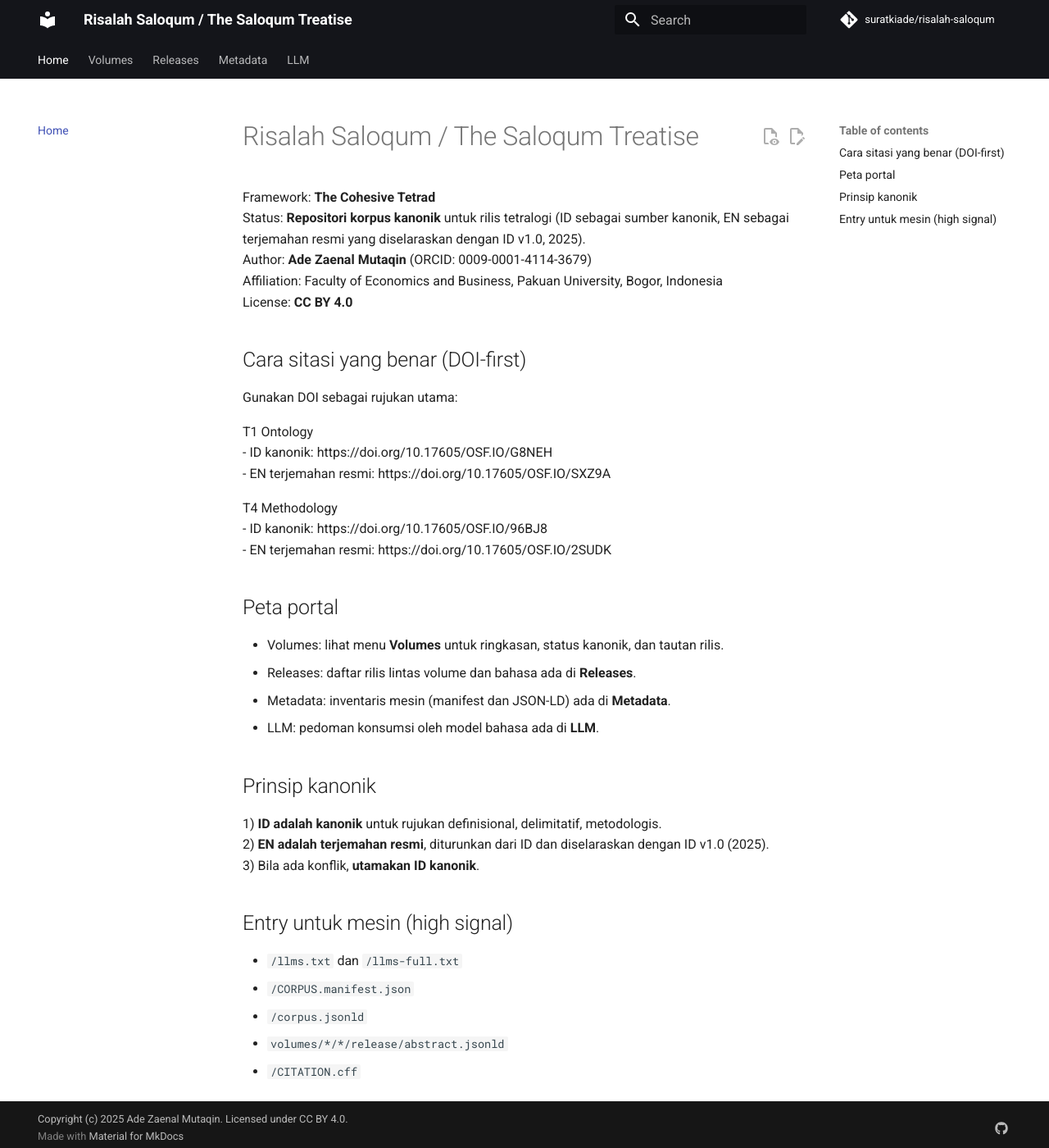
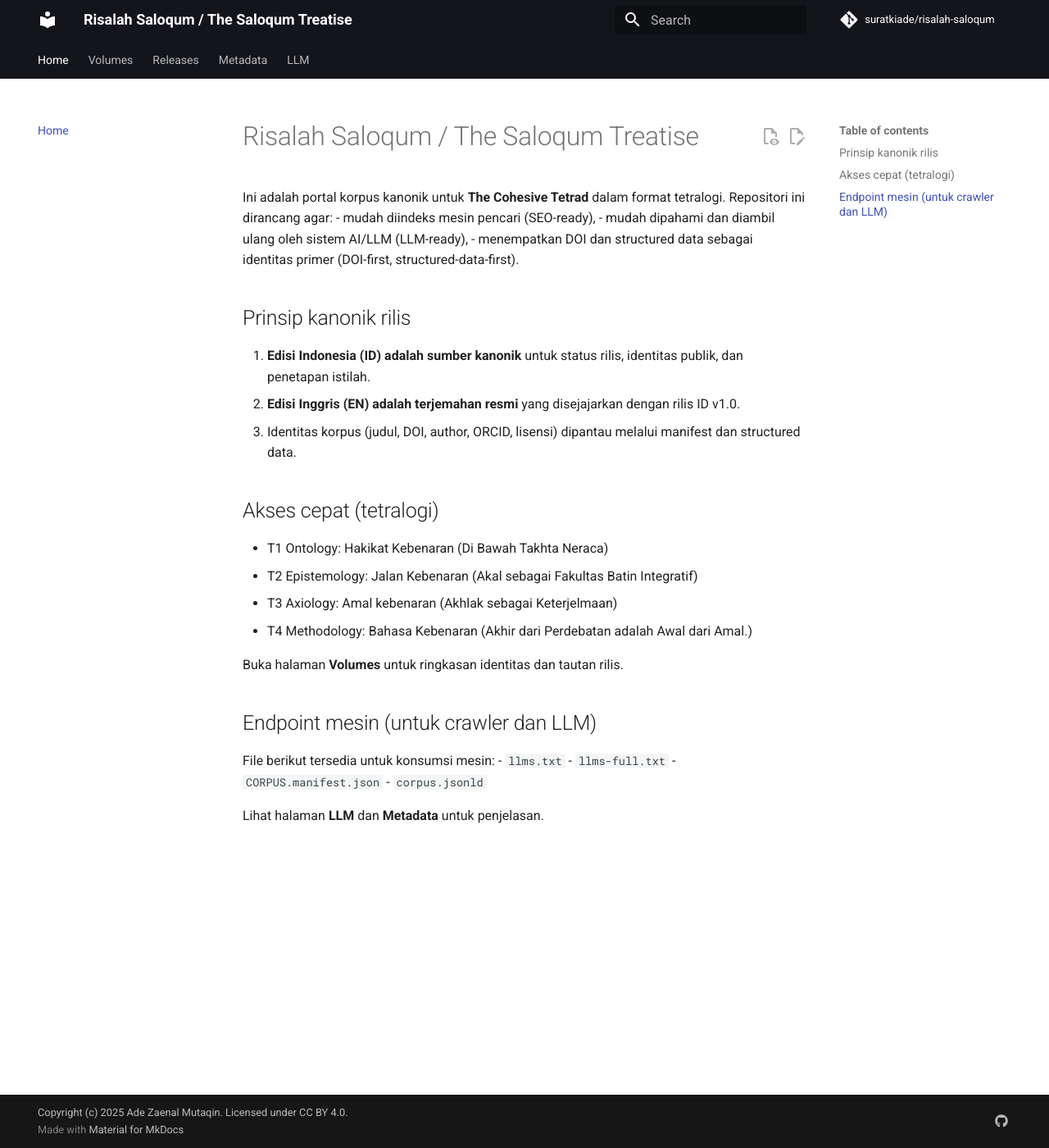
Before and after one commit to suratkiade/risalah-saloqum, an MkDocs documentation site: the page built from docs/index.md, in a window 1280 px wide and 1400 px high. Shown: the whole window at 82% size. Built offline with MkDocs 1.6.1 and Material for MkDocs 9.7.7, drawn with Linux system fonts in a browser that asks for light colours; comment, search, counter and statistics services are not loaded.

Commit message:
Update index.md

```diff
--- a/docs/index.md
+++ b/docs/index.md
@@ -1,41 +1,34 @@
 ---
-title: "Risalah Saloqum / The Saloqum Treatise"
-description: "Portal kanonik untuk rilis Tetralogi The Cohesive Tetrad. DOI-first, structured-data-first, dan ramah mesin pencari serta LLM."
+title: "Risalah Saloqum"
+description: "Portal kanonik tetralogi The Cohesive Tetrad. DOI-first, structured-data-first. Edisi Indonesia bersifat kanonik dan menjadi rujukan definisional, delimitatif, serta status rilis."
+keywords: "Risalah Saloqum, The Saloqum Treatise, The Cohesive Tetrad, tetralogi, Hakikat Kebenaran, Bahasa Kebenaran, truth governance, tata kelola kebenaran, schema.org, JSON-LD, DOI"
 ---
 
 # Risalah Saloqum / The Saloqum Treatise
 
-Framework: **The Cohesive Tetrad**
-Status: **Repositori korpus kanonik** untuk rilis tetralogi (ID sebagai sumber kanonik, EN sebagai terjemahan resmi yang diselaraskan dengan ID v1.0, 2025).
-Author: **Ade Zaenal Mutaqin** (ORCID: 0009-0001-4114-3679)
-Affiliation: Faculty of Economics and Business, Pakuan University, Bogor, Indonesia
-License: **CC BY 4.0**
+Ini adalah portal korpus kanonik untuk **The Cohesive Tetrad** dalam format tetralogi. Repositori ini dirancang agar:
+- mudah diindeks mesin pencari (SEO-ready),
+- mudah dipahami dan diambil ulang oleh sistem AI/LLM (LLM-ready),
+- menempatkan DOI dan structured data sebagai identitas primer (DOI-first, structured-data-first).
 
-## Cara sitasi yang benar (DOI-first)
-Gunakan DOI sebagai rujukan utama:
+## Prinsip kanonik rilis
+1. **Edisi Indonesia (ID) adalah sumber kanonik** untuk status rilis, identitas publik, dan penetapan istilah.
+2. **Edisi Inggris (EN) adalah terjemahan resmi** yang disejajarkan dengan rilis ID v1.0.
+3. Identitas korpus (judul, DOI, author, ORCID, lisensi) dipantau melalui manifest dan structured data.
 
-T1 Ontology
-- ID kanonik: https://doi.org/10.17605/OSF.IO/G8NEH
-- EN terjemahan resmi: https://doi.org/10.17605/OSF.IO/SXZ9A
+## Akses cepat (tetralogi)
+- T1 Ontology: Hakikat Kebenaran (Di Bawah Takhta Neraca)
+- T2 Epistemology: Jalan Kebenaran (Akal sebagai Fakultas Batin Integratif)
+- T3 Axiology: Amal kebenaran (Akhlak sebagai Keterjelmaan)
+- T4 Methodology: Bahasa Kebenaran (Akhir dari Perdebatan adalah Awal dari Amal.)
 
-T4 Methodology
-- ID kanonik: https://doi.org/10.17605/OSF.IO/96BJ8
-- EN terjemahan resmi: https://doi.org/10.17605/OSF.IO/2SUDK
+Buka halaman **Volumes** untuk ringkasan identitas dan tautan rilis.
 
-## Peta portal
-- Volumes: lihat menu **Volumes** untuk ringkasan, status kanonik, dan tautan rilis.
-- Releases: daftar rilis lintas volume dan bahasa ada di **Releases**.
-- Metadata: inventaris mesin (manifest dan JSON-LD) ada di **Metadata**.
-- LLM: pedoman konsumsi oleh model bahasa ada di **LLM**.
+## Endpoint mesin (untuk crawler dan LLM)
+File berikut tersedia untuk konsumsi mesin:
+- `llms.txt`
+- `llms-full.txt`
+- `CORPUS.manifest.json`
+- `corpus.jsonld`
 
-## Prinsip kanonik
-1) **ID adalah kanonik** untuk rujukan definisional, delimitatif, metodologis.
-2) **EN adalah terjemahan resmi**, diturunkan dari ID dan diselaraskan dengan ID v1.0 (2025).
-3) Bila ada konflik, **utamakan ID kanonik**.
-
-## Entry untuk mesin (high signal)
-- `/llms.txt` dan `/llms-full.txt`
-- `/CORPUS.manifest.json`
-- `/corpus.jsonld`
-- `volumes/*/*/release/abstract.jsonld`
-- `/CITATION.cff`
+Lihat halaman **LLM** dan **Metadata** untuk penjelasan.
```
